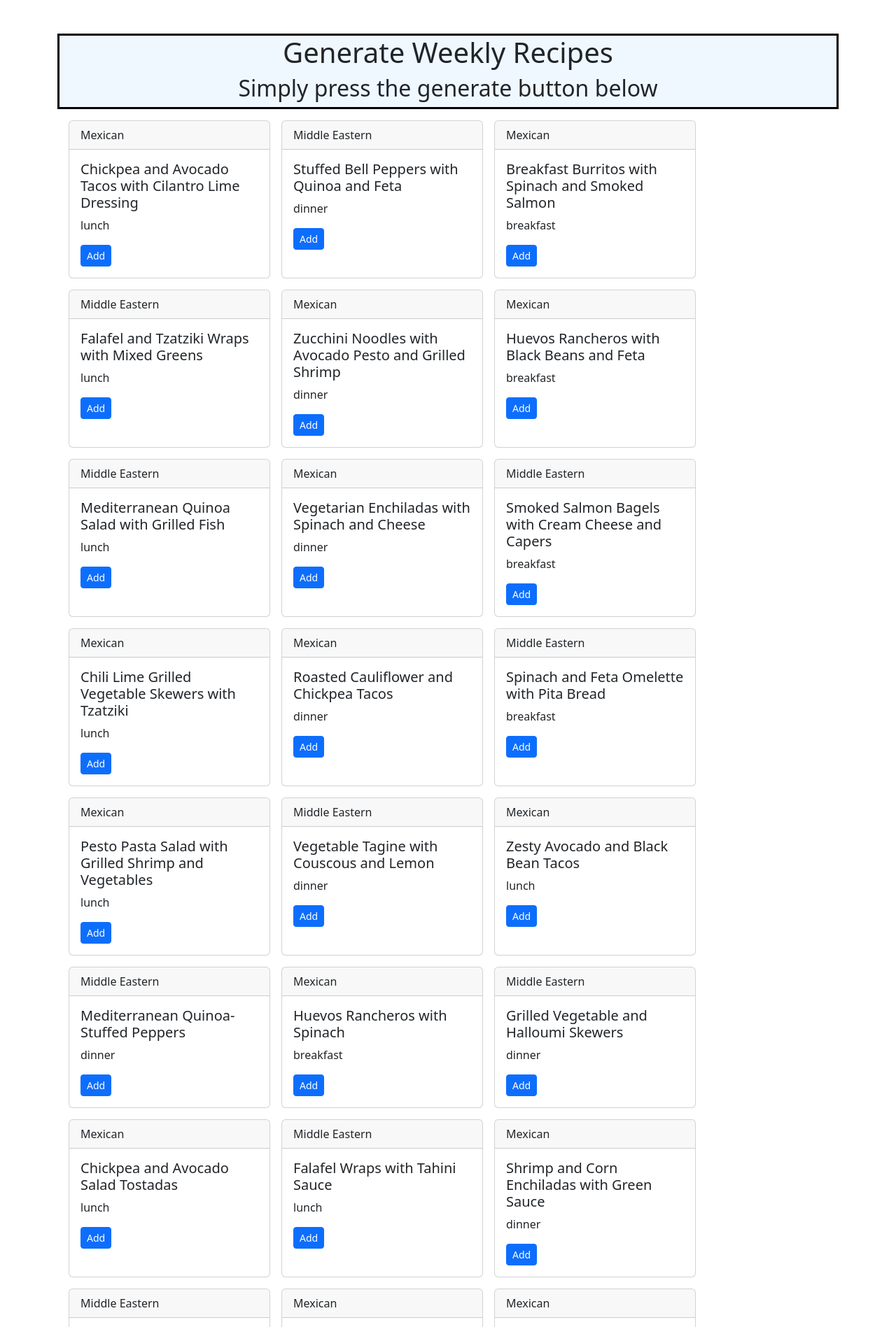
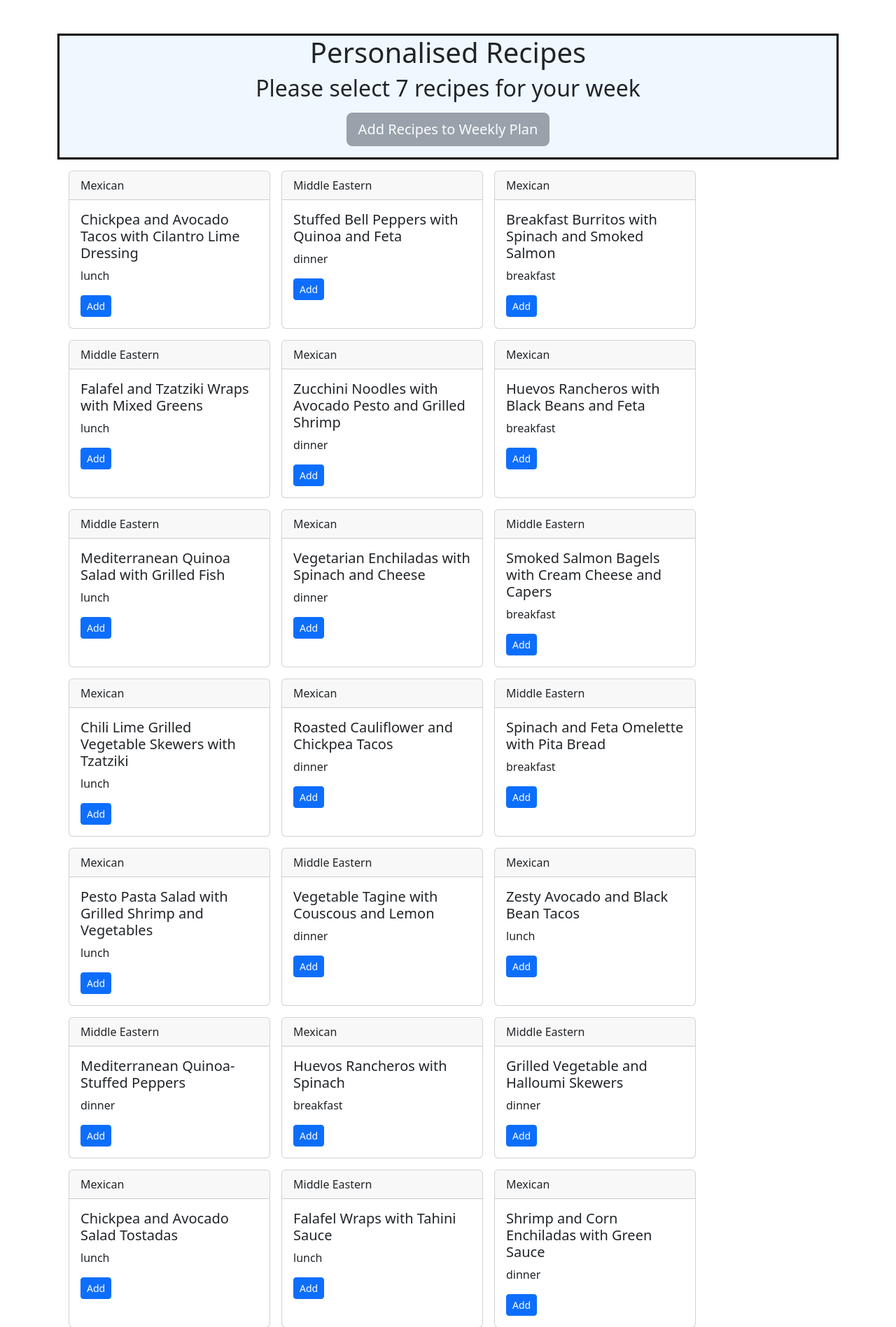
Before and after one commit to 98damage/cs50Final, a Flask app: page /generate in a window 1280 px wide. Shown: the part 100-1997 px from the top of the page at 70% size. Run offline with Flask 3, Linux system fonts and the light colour scheme; a user stored in the database is signed in; some libraries are stand-ins or nearby versions.

Commit message:
JS Recipe title button enable/disabled working

```diff
--- a/app.py
+++ b/app.py
@@ -211,20 +211,17 @@ def generate():
     # code to display user recipe titles if they exist
     userDb_data = db.execute('SELECT titles_generated, methods_generated FROM users WHERE id=?', session['user_id'])
     recipeDb_data = db.execute('SELECT * FROM recipes WHERE user_id=?', session['user_id'])
+    survey_userData = db.execute('SELECT * FROM survey WHERE userid=?', session['user_id'])
 
     if request.method == 'POST':
-
-        # checks if user has completed survey (must take inputs from user survey)
-        survey_userData = db.execute('SELECT * FROM survey WHERE userid=?', session['user_id'])
-
-        # If user hasn't completed survey == ERROR
         if not survey_userData:
             flash("Please complete the survey under /account/survey", "error")
             return redirect(url_for('generate'))
 
         # user has previously generated the titles of 14 recipes and has not yet selected the recipes to cook
         if userDb_data[0]['titles_generated']:
-            return render_template('generate.html', recipeDb_data=recipeDb_data, userDb_data=userDb_data)
+            print("here")
+            return redirect(url_for('generate'))
 
         # user has selected their 7 recipes for the week, redirect to weekly plan
         if userDb_data[0]['methods_generated']:
@@ -232,38 +229,57 @@ def generate():
 
         # if titles haven't been generated and the methods haven't been generated (both FALSE), generate 14 recipes
         elif not userDb_data[0]['titles_generated'] and not userDb_data[0]['methods_generated']:
-            title_prompt_input = (
-                "Generate 14 unique recipe titles that adhere to the following criteria:\n\n"
-                f"The recipes should match the following dietary requirements: {json.loads(survey_userData[0]['dietary'])}.\n"
-                f"The recipes should be based on the following cuisine(s): {json.loads(survey_userData[0]['cuisine'])}.\n"
-                f"Each recipe should be designed to serve {survey_userData[0]['servings']} people.\n"
-                "For each recipe, indicate whether it is best suited for breakfast, lunch, or dinner.\n"
-                "Please return only the JSON array of objects and not even the quotation marks at the start or end of the output where each object contains three fields: "
-                "'title' (the recipe title), 'cuisine' (the meals cuisine) and 'meal_type' (the corresponding meal type: breakfast, lunch, or dinner), and nothing else."
-                )
 
-            # send openai API request & store the content as json within recipes variable
-            api_response = call_openai_api(title_prompt_input)
-            recipes = json.loads(api_response['choices'][0]['message']['content'])
+            recipes = generate_recipe_titles(survey_userData)
 
-            # load individual recipes into recipes database
-            for recipe in recipes:
-                db.execute('INSERT INTO recipes (title, meal_type, cuisine, user_id) VALUES(?,?,?,?)',
-                           recipe['title'], recipe['meal_type'], recipe['cuisine'], session['user_id'])
+            if recipes:
+                # load individual recipes into recipes database
+                for recipe in recipes:
+                    db.execute('INSERT INTO recipes (title, meal_type, cuisine, user_id) VALUES(?,?,?,?)',
+                            recipe['title'], recipe['meal_type'], recipe['cuisine'], session['user_id'])
 
-            # update users DB so that we know they have generated 14 recipes previously
-            db.execute('UPDATE users SET titles_generated=? WHERE id=?', True, session['user_id'])
-            userDb_data = db.execute('SELECT titles_generated, methods_generated FROM users WHERE id=?', session['user_id'])
-            recipes_db = db.execute('SELECT title, cuisine, meal_type FROM recipes WHERE user_id=?', session['user_id'])
-            return render_template('generate.html', recipes_db=recipes_db, userDb_data=userDb_data)
+
+                # update users DB so that we know they have generated 14 recipes previously
+                db.execute('UPDATE users SET titles_generated=? WHERE id=?', True, session['user_id'])
+                userDb_data = db.execute('SELECT titles_generated, methods_generated FROM users WHERE id=?', session['user_id'])
+                recipes_db = db.execute('SELECT id, title, cuisine, meal_type FROM recipes WHERE user_id=?', session['user_id'])
+                return render_template('generate.html', recipes_db=recipes_db, userDb_data=userDb_data)
+            else:
+                flash("Error generating recipes, try again", "error")
+                return redirect(url_for('generate'))
 
         #methodIngredient_prompt = ("")
 
         return render_template('generate.html')
 
     else:
-        recipes_db = db.execute('SELECT title, cuisine, meal_type FROM recipes WHERE user_id=?', session['user_id'])
+        recipes_db = db.execute('SELECT id, title, cuisine, meal_type FROM recipes WHERE user_id=?', session['user_id'])
         return render_template('generate.html', userDb_data=userDb_data, recipes_db=recipes_db)
+
+
+def generate_recipe_titles(survey_userData):
+    title_prompt_input = (
+        "Generate 14 unique recipe titles that adhere to the following criteria:\n\n"
+        f"The recipes should match the following dietary requirements: {json.loads(survey_userData[0]['dietary'])}.\n"
+        f"The recipes should be based on the following cuisine(s): {json.loads(survey_userData[0]['cuisine'])}.\n"
+        f"Each recipe should be designed to serve {survey_userData[0]['servings']} people.\n"
+        "For each recipe, indicate whether it is best suited for breakfast, lunch, or dinner.\n"
+        "Please return only the JSON array of objects and not even the quotation marks at the start or end of the output where each object contains three fields: "
+        "'title' (the recipe title), 'cuisine' (the meals cuisine) and 'meal_type' (the corresponding meal type: breakfast, lunch, or dinner), and nothing else."
+        )
+
+    # send openai API request & store the content as json within recipes variable
+    try:
+        api_response = call_openai_api(title_prompt_input)
+        recipes = json.loads(api_response['choices'][0]['message']['content'])
+        return recipes
+    except Exception as e:
+        flash("Error generating recipes. Please try again", "error")
+        return None
+
+
+def generate_recipe_methods(recipe_title_input):
+    return redirect("/")
 
 
 def call_openai_api(prompt):
--- a/templates/generate.html
+++ b/templates/generate.html
@@ -5,13 +5,19 @@ Recipe Generation
 {% endblock %}
 
 {% block main %}
+
+{% if userDb_data[0]['titles_generated'] %}
 <div class="container-md container-style">
     <!--Add if statment checking whether recipes have been generated to determine what to display-->
-    <h1 class="mb-2">Generate Weekly Recipes</h1>
-    <h2 class="mb-2">Simply press the generate button below</h2>
+    <h1 class="mb-2">Personalised Recipes</h1>
+    <h2 class="mb-2">Please select 7 recipes for your week</h2>
+    <form action="{{ url_for('generate') }}" method="post">
+        <input type="hidden" name="selected-recipes" id="selected-recipes-input" value="">
+        <button type="submit" id="submit-recipes-btn" class="btn btn-lg btn-primary m-3 mx-auto">Add Recipes to Weekly
+            Plan</button>
+    </form>
 </div>
 
-{% if userDb_data[0]['titles_generated'] %}
 <!--only visible after recipes have been generated-->
 <div class="recipe-container">
     {% for recipe in recipes_db %}
@@ -22,15 +28,93 @@ Recipe Generation
         <div class="card-body">
             <h5 class="card-title">{{ recipe['title'] }}</h5>
             <p class="card-text">{{ recipe['meal_type'] }}</p>
-            <button type="button" class="btn btn-sm btn-primary">Add</button>
+            <button type="button" class="btn btn-sm btn-primary add-recipe-btn"
+                recipeid="{{ recipe['id'] }}">Add</button>
         </div>
     </div>
     {% endfor %}
 </div>
 
-<!--DISPLAY CARDS WHICH MAKE METHODS VISIBLE USING JINJA IF?-->
+<script>
+    document.addEventListener('DOMContentLoaded', function () {
+        const selectedRecipes = new Set();
+        const maxSelections = 7;
+
+        const submitButton = document.getElementById('submit-recipes-btn');
+        const addRecipeButtons = document.querySelectorAll('.add-recipe-btn');
+        const hiddenInput = document.getElementById('selected-recipes-input');  // Reference to the hidden input field
+
+        // Ensure the submit button is visible and initially disabled
+        submitButton.style.display = 'block';
+        submitButton.disabled = true;
+        submitButton.classList.add('btn-secondary');  // Assume 'btn-secondary' is a greyed-out style
+
+        addRecipeButtons.forEach(button => {
+            button.addEventListener('click', function () {
+                const recipeid = this.getAttribute('recipeid');
+
+                // Toggle selection
+                if (selectedRecipes.has(recipeid)) {
+                    selectedRecipes.delete(recipeid);
+                    this.classList.remove('btn-danger');
+                    this.classList.add('btn-primary');
+                    this.textContent = 'Add';
+                } else if (selectedRecipes.size < maxSelections) {
+                    selectedRecipes.add(recipeid);
+                    this.classList.remove('btn-primary');
+                    this.classList.add('btn-danger');
+                    this.textContent = 'Remove';
+                }
+
+                // Update the hidden input with the serialized array
+                hiddenInput.value = JSON.stringify(Array.from(selectedRecipes));
+
+                // Enable or disable the submit button based on the number of selections
+                if (selectedRecipes.size === maxSelections) {
+                    submitButton.disabled = false;
+                    submitButton.classList.remove('btn-secondary');
+                    submitButton.classList.add('btn-primary');  // Change to the primary style when enabled
+                } else {
+                    submitButton.disabled = true;
+                    submitButton.classList.remove('btn-primary');
+                    submitButton.classList.add('btn-secondary');  // Greyed out when not enough selections
+                }
+
+                // Disable other buttons if 7 recipes are selected
+                if (selectedRecipes.size >= maxSelections) {
+                    addRecipeButtons.forEach(btn => {
+                        if (!selectedRecipes.has(btn.getAttribute('recipeid'))) {
+                            btn.disabled = true;
+                            btn.classList.add('btn-secondary');
+                        }
+                    });
+                } else {
+                    addRecipeButtons.forEach(btn => {
+                        btn.disabled = false;
+                        btn.classList.remove('btn-secondary');
+                    });
+                }
+            });
+        });
+
+        // Submit button logic can stay the same if you're submitting the form traditionally
+        // submitButton.addEventListener('click', function () {
+        //     const selectedRecipesArray = Array.from(selectedRecipes);
+        //     console.log('Selected recipes:', selectedRecipesArray);
+        //     // Handle the submission logic (e.g., AJAX request or form submission)
+        // });
+    });
+
+</script>
+
+
 
 {% else %}
+<div class="container-md container-style">
+    <!--Add if statment checking whether recipes have been generated to determine what to display-->
+    <h1 class="mb-2">Generate Weekly Recipes</h1>
+    <h2 class="mb-2">Simply press the generate button below</h2>
+</div>
 <!--only visible before recipes have been generated-->
 <div class="container text-start m-4">
     <img src="/static/indianCurry.jpg" alt="Indian Curry" width="300" height="300">
```
Also changed, not shown: beet.db, 1 other file.
